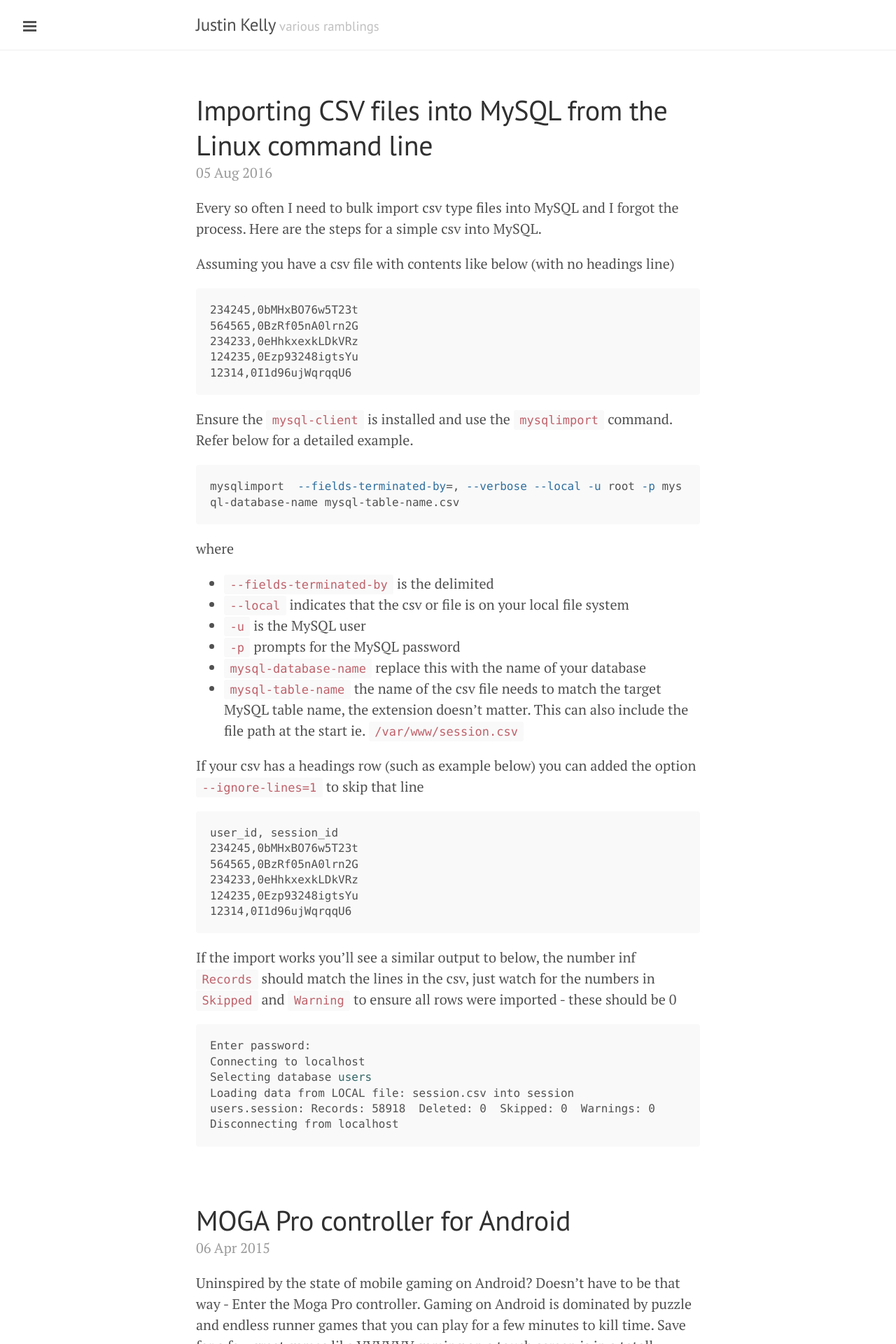
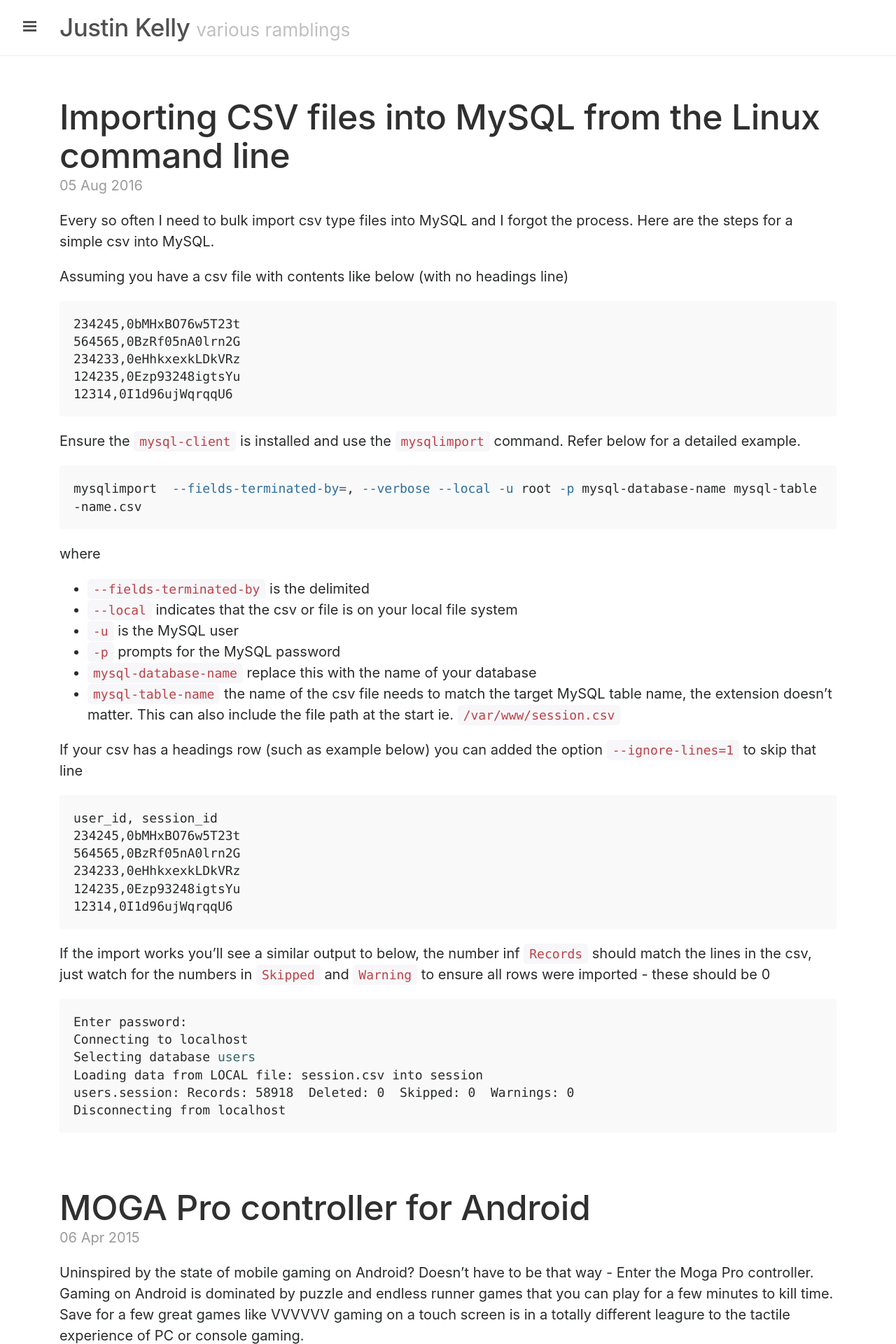
Before and after one commit to justinkelly/justinkelly.github.io, a Jekyll site: the page built from index.html, in a window 1280 px wide. Shown: the top 1920 px of the page at 70% size. Built offline with Jekyll 4.4.1, drawn with Linux system fonts in a browser that asks for light colours; nearby versions of some CDN libraries; the list of posts is cut into pages by our own code.

Commit message:
Update head.html

```diff
--- a/_includes/head.html
+++ b/_includes/head.html
@@ -24,6 +24,7 @@
   <link rel="stylesheet" href="/public/css/bootstrap.form.css">
   <link rel="stylesheet" href="//fonts.googleapis.com/css?family=PT+Serif:400,400italic,700|PT+Sans:400">
   <link rel="stylesheet" href="//maxcdn.bootstrapcdn.com/font-awesome/4.4.0/css/font-awesome.min.css">
+  <link rel="stylesheet" href="https://maxcdn.bootstrapcdn.com/bootstrap/4.0.0-alpha.6/css/bootstrap.min.css" integrity="sha384-rwoIResjU2yc3z8GV/NPeZWAv56rSmLldC3R/AZzGRnGxQQKnKkoFVhFQhNUwEyJ" crossorigin="anonymous">
 
  <!-- Icons -->
   <link rel="apple-touch-icon-precomposed" sizes="144x144" href="/public/apple-touch-icon-144-precomposed.png">
```
